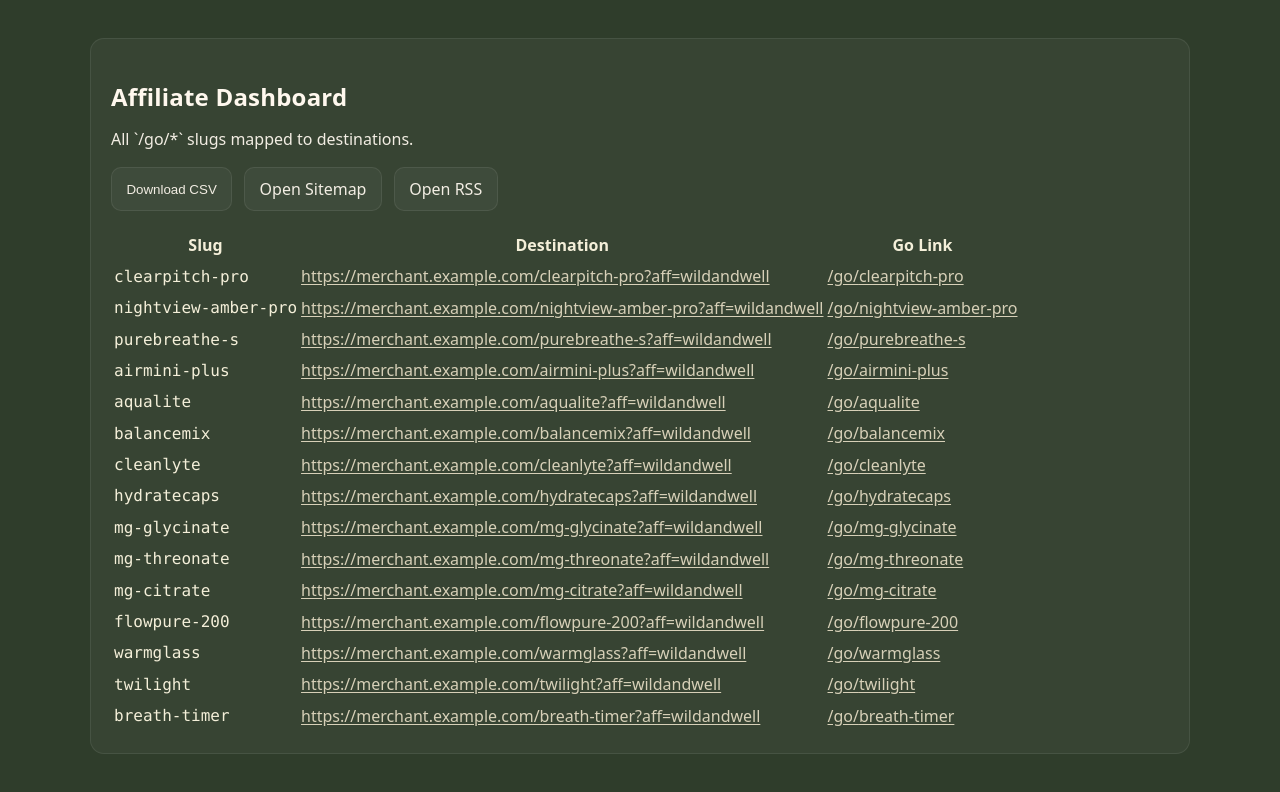
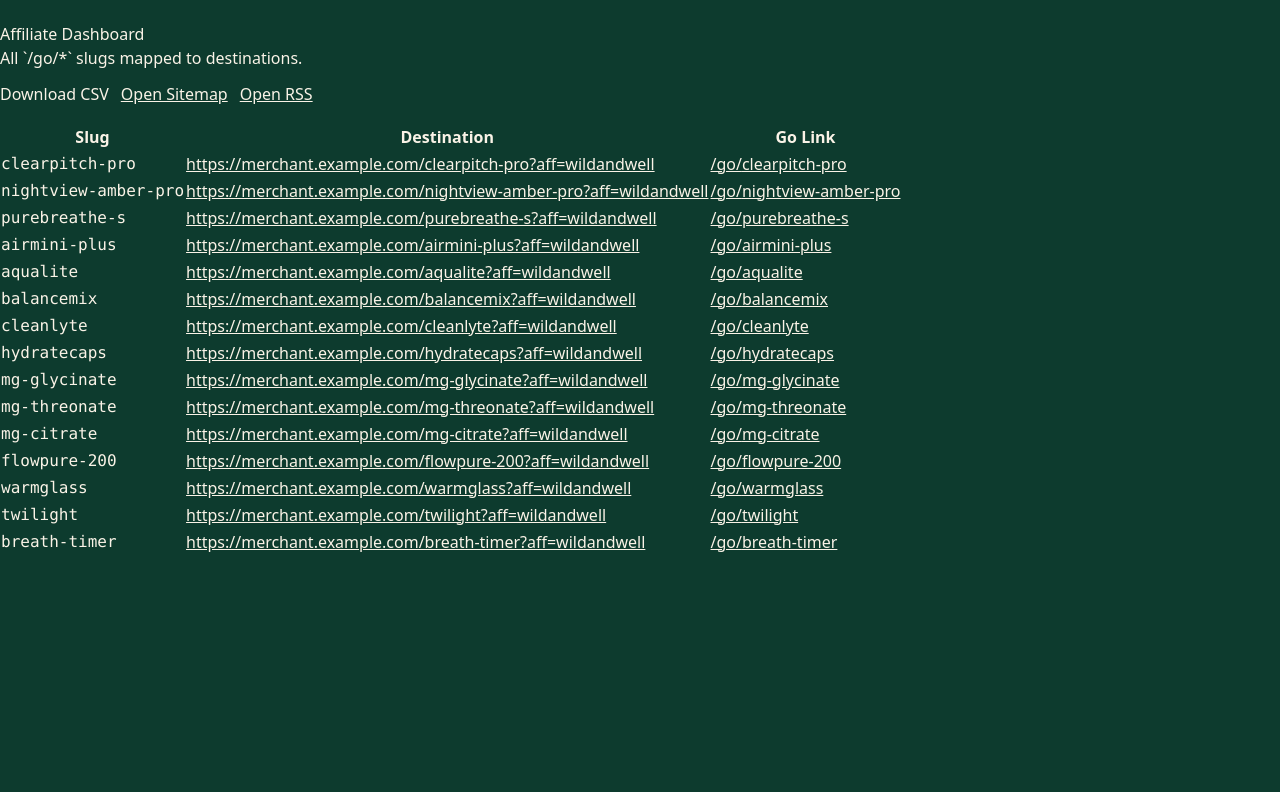
Before and after one commit to dariosandison/Eco---Holistic, a Next.js app: page /admin/affiliate-dashboard in a window 1280 px wide. Shown: the top 792 px of the page. Built offline with nearby package versions, Linux system fonts and the light colour scheme.

Commit message:
Update globals.css

```diff
--- a/styles/globals.css
+++ b/styles/globals.css
@@ -1,153 +1,29 @@
-:root{
-  --bg: #0b0d0f;
-  --text: #F2EDE3;         /* soft cream */
-  --text-muted: #C9C4B8;   /* warm muted cream */
-  --heading: #FFF8EE;
-  --link: #EAE0D0;         /* link default (light cream) */
-  --link-hover: #ffffff;   /* brighter on hover */
-  --border: rgba(255,255,255,0.08);
-  --card: rgba(255,255,255,0.04);
-  --accent: #9FE7C1;       /* soft mint accent */
+/* styles/globals.css */
+@tailwind base;
+@tailwind components;
+@tailwind utilities;
+
+:root {
+  --wild-green: #0d3b2e;
+  --wild-cream: #faf3e7;
 }
 
 html, body {
-  padding: 0; margin: 0;
-  background: var(--bg);
-  color: var(--text);
-  font-family: ui-sans-serif, system-ui, -apple-system, Segoe UI, Roboto, Helvetica, Arial, "Apple Color Emoji","Segoe UI Emoji";
-  line-height: 1.65;
+  background-color: var(--wild-green);
+  color: var(--wild-cream);
   -webkit-font-smoothing: antialiased;
   -moz-osx-font-smoothing: grayscale;
 }
 
-h1,h2,h3,h4,h5,h6 {
-  color: var(--heading);
-  line-height: 1.2;
-  margin: 1.5rem 0 0.75rem;
-  letter-spacing: .2px;
+a {
+  color: var(--wild-cream);
+  text-decoration: underline;
 }
 
-p { margin: 0.9rem 0; color: var(--text); }
-small, .muted { color: var(--text-muted); }
-
-a {
-  color: var(--link);
-  text-decoration: underline;
-  text-underline-offset: 2px;
-}
-a:hover { color: var(--link-hover); }
-
-.container {
-  max-width: 960px;
-  margin: 0 auto;
-  padding: 0 1rem;
+h1, h2, h3, h4, h5, h6 {
+  color: var(--wild-cream);
 }
 
-.post {
-  background: var(--card);
-  border: 1px solid var(--border);
-  border-radius: 14px;
-  padding: 1.25rem;
+::selection {
+  background: rgba(250, 243, 231, 0.25);
 }
-
-/* Header / Footer polish */
-.site-header, .site-footer {
-  border-top: 1px solid var(--border);
-  border-bottom: 1px solid var(--border);
-  background: rgba(255,255,255,0.02);
-  backdrop-filter: blur(6px);
-}
-
-.nav {
-  display:flex; gap:1rem; align-items:center; flex-wrap:wrap;
-}
-.nav a { text-decoration:none; color:var(--text); opacity:.9 }
-.nav a:hover { opacity:1 }
-
-.search-input {
-  appearance: none;
-  border: 1px solid var(--border);
-  background: rgba(255,255,255,0.03);
-  color: var(--text);
-  padding: .5rem .75rem;
-  border-radius: 10px;
-}
-
-.btn {
-  display:inline-flex; align-items:center; justify-content:center;
-  border:1px solid var(--border);
-  background: rgba(255,255,255,0.04);
-  color: var(--text);
-  padding: .5rem .9rem;
-  border-radius: 10px;
-  cursor:pointer;
-  text-decoration:none;
-}
-.btn:hover { background: rgba(255,255,255,0.06); }
-
-/* Footer grid */
-.footer-grid {
-  display:grid;
-  grid-template-columns: repeat(auto-fit, minmax(180px,1fr));
-  gap:1rem;
-}
-
-.footer-col h4 { margin: .5rem 0; font-size: 1rem; color: var(--heading) }
-.footer-col ul { list-style:none; padding:0; margin:.25rem 0 }
-.footer-col li { margin:.35rem 0 }
-.footer-col a { color: var(--text-muted); text-decoration:none }
-.footer-col a:hover { color: var(--text) }
-
-/* MDX content niceties */
-.post :is(blockquote, code, pre, table) { border-color: var(--border) }
-blockquote {
-  border-left: 3px solid var(--accent);
-  margin: 1rem 0; padding: .5rem 1rem; color: var(--text-muted);
-  background: rgba(255,255,255,0.03);
-  border-radius: 8px;
-}
-pre {
-  background: rgba(255,255,255,0.04);
-  padding: .85rem; border-radius: 10px; overflow:auto;
-}
-code { font-family: ui-monospace, SFMono-Regular, Menlo, Consolas, monospace; }
-hr { border: 0; border-top: 1px solid var(--border); margin: 1.5rem 0; }
-
-
-/* ===== Wild & Well overrides (build-stable) ===== */
-:root {
-  --ww-green-bg: #2f3d2b;
-  --ww-cream: #f4efd9;
-  --ww-cream-weak: #e9e2c8;
-  --ww-link: #d7d0b8;
-}
-
-html, body {
-  background: var(--ww-green-bg);
-  color: var(--ww-cream);
-}
-
-.prose :where(h1,h2,h3,h4,h5,h6) { color: var(--ww-cream); }
-.prose :where(p,li,td,th,small,em,strong) { color: var(--ww-cream); }
-a { color: var(--ww-link); }
-
-.container { max-width: 1100px; margin: 0 auto; padding: 1rem; }
-
-.prose-table { width: 100%; border-collapse: collapse; }
-.prose-th, .prose-td {
-  border: 1px solid rgba(255,255,255,0.1);
-  padding: 0.6rem 0.8rem;
-}
-
-header.site-header, footer.site-footer {
-  background: transparent;
-  color: var(--ww-cream);
-}
-
-.searchbar input[type="search"] {
-  background: rgba(255,255,255,0.07);
-  color: var(--ww-cream);
-  border: 1px solid rgba(255,255,255,0.15);
-  padding: .5rem .75rem;
-  border-radius: .6rem;
-}
```
